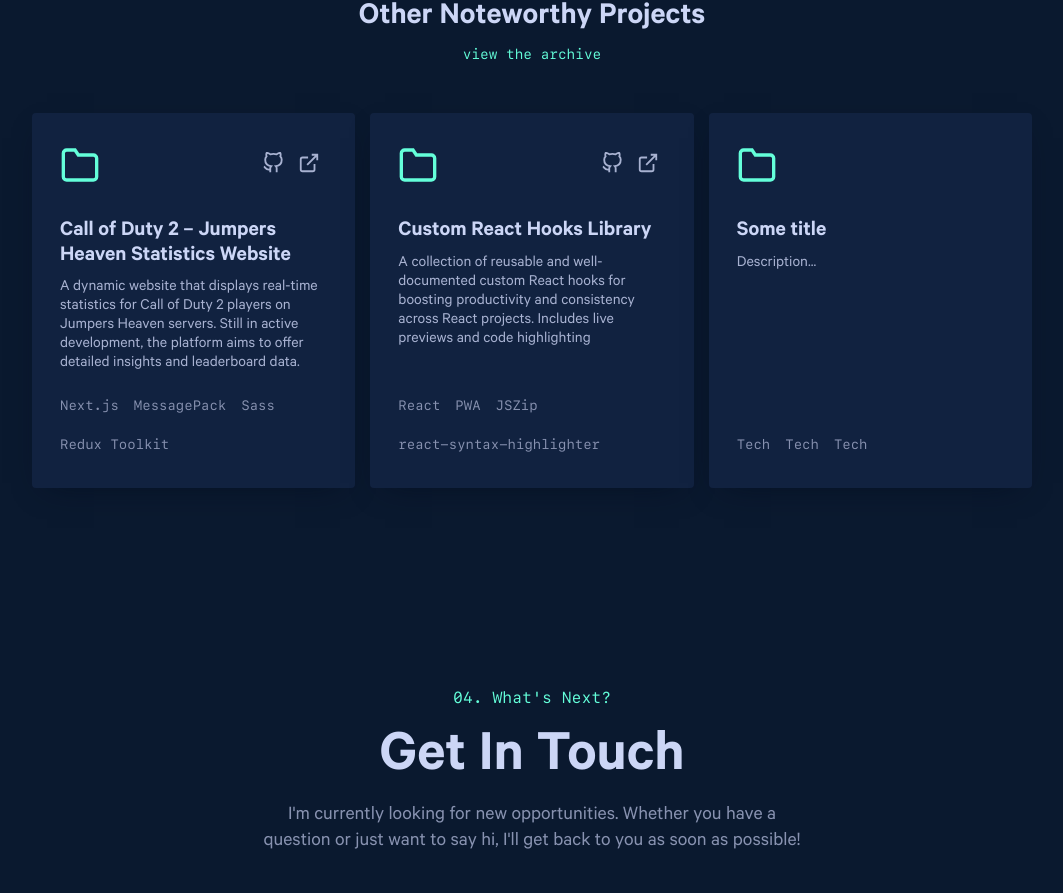
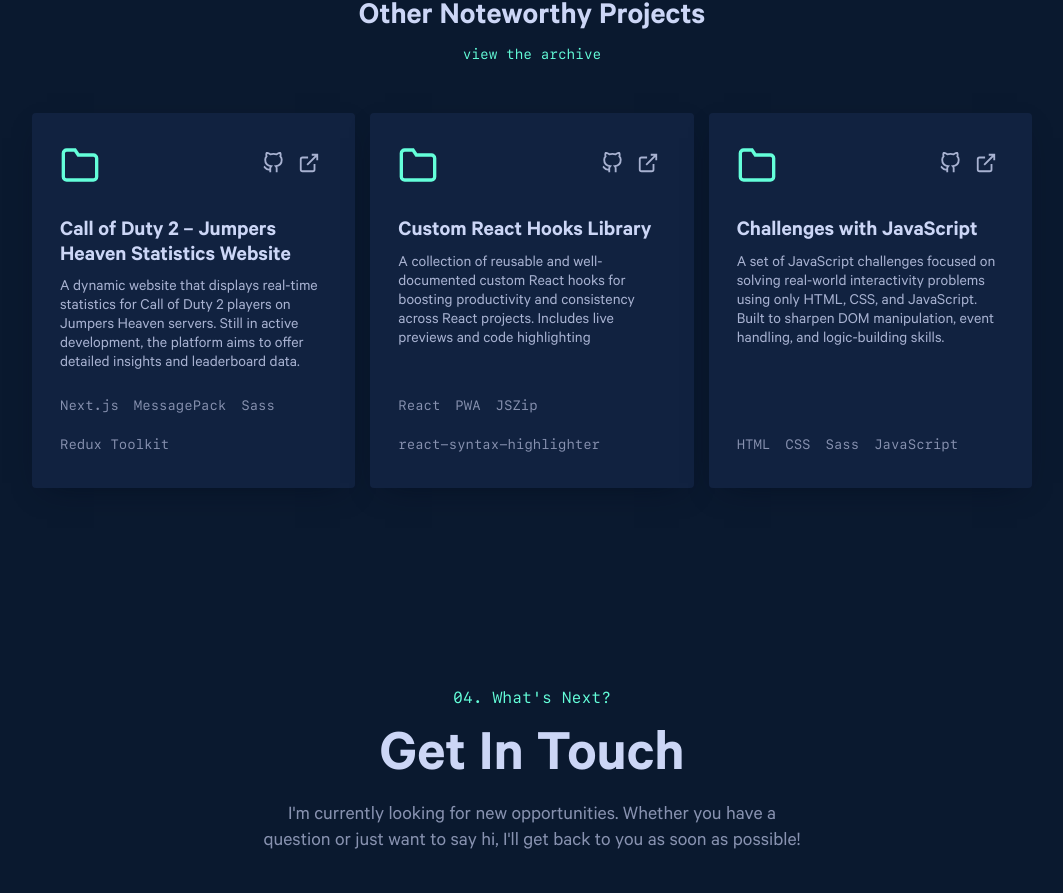
Before and after one commit to Moamal-2000/moamal-alaa, a Next.js app: page / in a window 1280 px wide. Shown: the part 2927-3820 px from the top of the page, without its empty margins (108-1171 px from the left). Built offline with nearby package versions, Linux system fonts and the light colour scheme.

Commit message:
update: add 'Challenges with JavaScript' to worthy projects section

```diff
--- a/src/data/otherProjects.js
+++ b/src/data/otherProjects.js
@@ -10,7 +10,6 @@ export const OTHER_PROJECTS_DATA = [
     id: 1,
   },
   {
-    id: 2,
     title: "Custom React Hooks Library",
     description:
       "A collection of reusable and well-documented custom React hooks for boosting productivity and consistency across React projects. Includes live previews and code highlighting",
@@ -18,14 +17,16 @@ export const OTHER_PROJECTS_DATA = [
     liveUrl: "https://hooks-time.netlify.app",
     repoUrl: "https://github.com/Moamal-2000/custom-hooks",
     technologies: ["React", "PWA", "JSZip", "react-syntax-highlighter"],
+    id: 2,
   },
   {
-    title: "Some title",
-    description: "Description...",
-    year: "2023",
-    liveUrl: "",
-    repoUrl: "",
-    technologies: ["Tech", "Tech", "Tech"],
+    title: "Challenges with JavaScript",
+    description:
+      "A set of JavaScript challenges focused on solving real-world interactivity problems using only HTML, CSS, and JavaScript. Built to sharpen DOM manipulation, event handling, and logic-building skills.",
+    year: "2022",
+    liveUrl: "https://moamal-2000.github.io/simple-javascript-projects/",
+    repoUrl: "https://github.com/Moamal-2000/simple-javascript-projects",
+    technologies: ["HTML", "CSS", "Sass", "JavaScript"],
     id: 3,
   },
 ];
```
